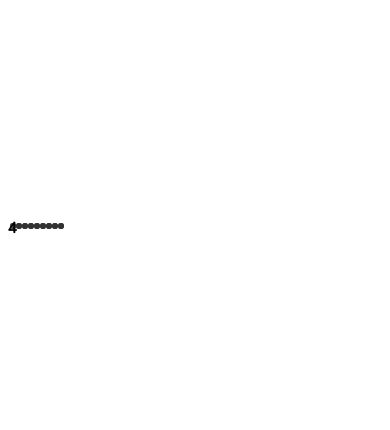
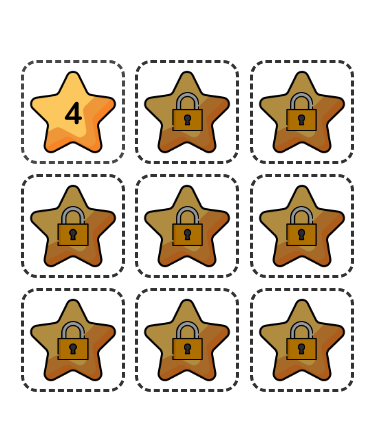
Before and after one commit to yurii-tsymbala/Memory-Cards-, an Angular app in the folder ang-memory-cards/: page / in a window 390 px wide. Shown: the part 196-626 px from the top of the page. Built offline with nearby package versions, Linux system fonts and the light colour scheme.

Commit message:
Configure responsive UI for Levels

```diff
--- a/ang-memory-cards/src/app/components/levels/levels.component.css
+++ b/ang-memory-cards/src/app/components/levels/levels.component.css
@@ -10,13 +10,13 @@
   display: flex;
   flex-wrap: wrap;
 
-    --card-width: 10rem;
-    --card-margin: 0.5rem;
+  --cell-size: 10rem;
+  --cell-margin: calc(var(--cell-size) * 0.05);
   --colums-count: 3;
 
   width: calc(
-        var(--card-width) * var(--colums-count) + var(--card-margin) *
-            (var(--colums-count) + 1) * 2 + 6px + 1.2rem
+    var(--cell-size) * var(--colums-count) + var(--cell-margin) *
+      (var(--colums-count) + 1) * 2 + 1.5rem
   );
 
   border-radius: 1rem;
--- a/ang-memory-cards/src/app/components/levels/levels.component.html
+++ b/ang-memory-cards/src/app/components/levels/levels.component.html
@@ -1,5 +1,8 @@
 <div class="levels">
-  <div class="levelsGrid" [ngStyle]="{ '--colums-count': columsCount }">
+  <div
+    class="levelsGrid"
+    [ngStyle]="{ '--colums-count': columsCount, '--cell-size': cellSize }"
+  >
     <level-cell *ngFor="let level of levelCells" [level]="level"></level-cell>
   </div>
 </div>
--- a/ang-memory-cards/src/app/components/levels/levels.component.ts
+++ b/ang-memory-cards/src/app/components/levels/levels.component.ts
@@ -4,6 +4,7 @@ import { LevelCellComponent } from '../level-cell/level-cell.component';
 import { CommonModule } from '@angular/common';
 import { RouterLink } from '@angular/router';
 import { LevelService } from 'src/app/services/level.service';
+import { getGridCellSize } from 'src/app/utils';
 
 @Component({
   standalone: true,
@@ -15,8 +16,19 @@ import { LevelService } from 'src/app/services/level.service';
 export class LevelsComponent {
   columsCount: number = 3;
   levelCells: Level[] = [];
+  cellSize: string = getGridCellSize(3, 3);
 
   constructor(private levelService: LevelService) {
     this.levelCells = this.levelService.levelCells;
+
+    window.addEventListener('resize', this.updateSize);
+  }
+
+  updateSize = () => {
+    this.cellSize = getGridCellSize(3, 3);
+  };
+
+  ngOnDestroy() {
+    window.removeEventListener('resize', this.updateSize);
   }
 }
```
Lines whose indentation alone changed are shown as unchanged.
